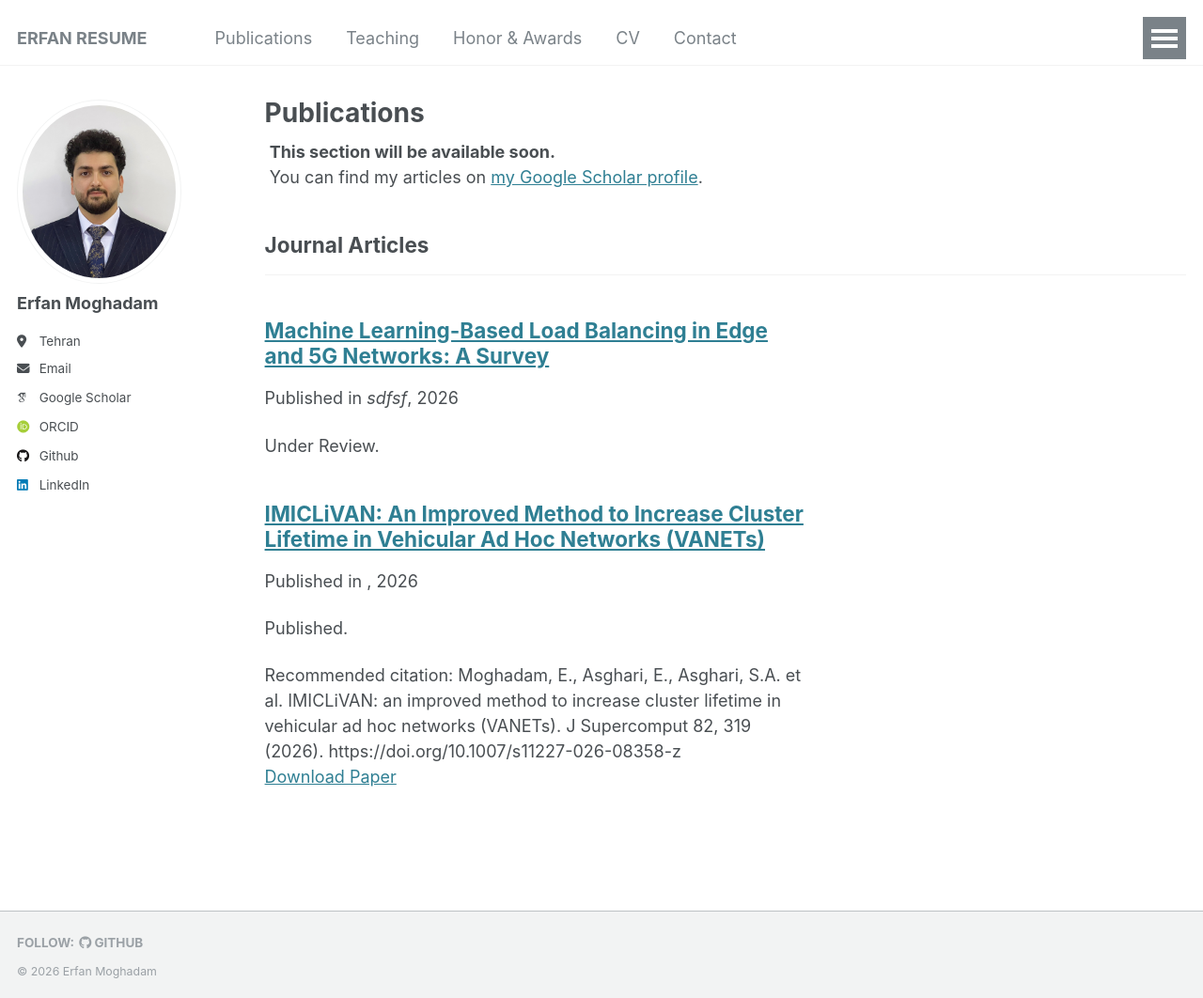
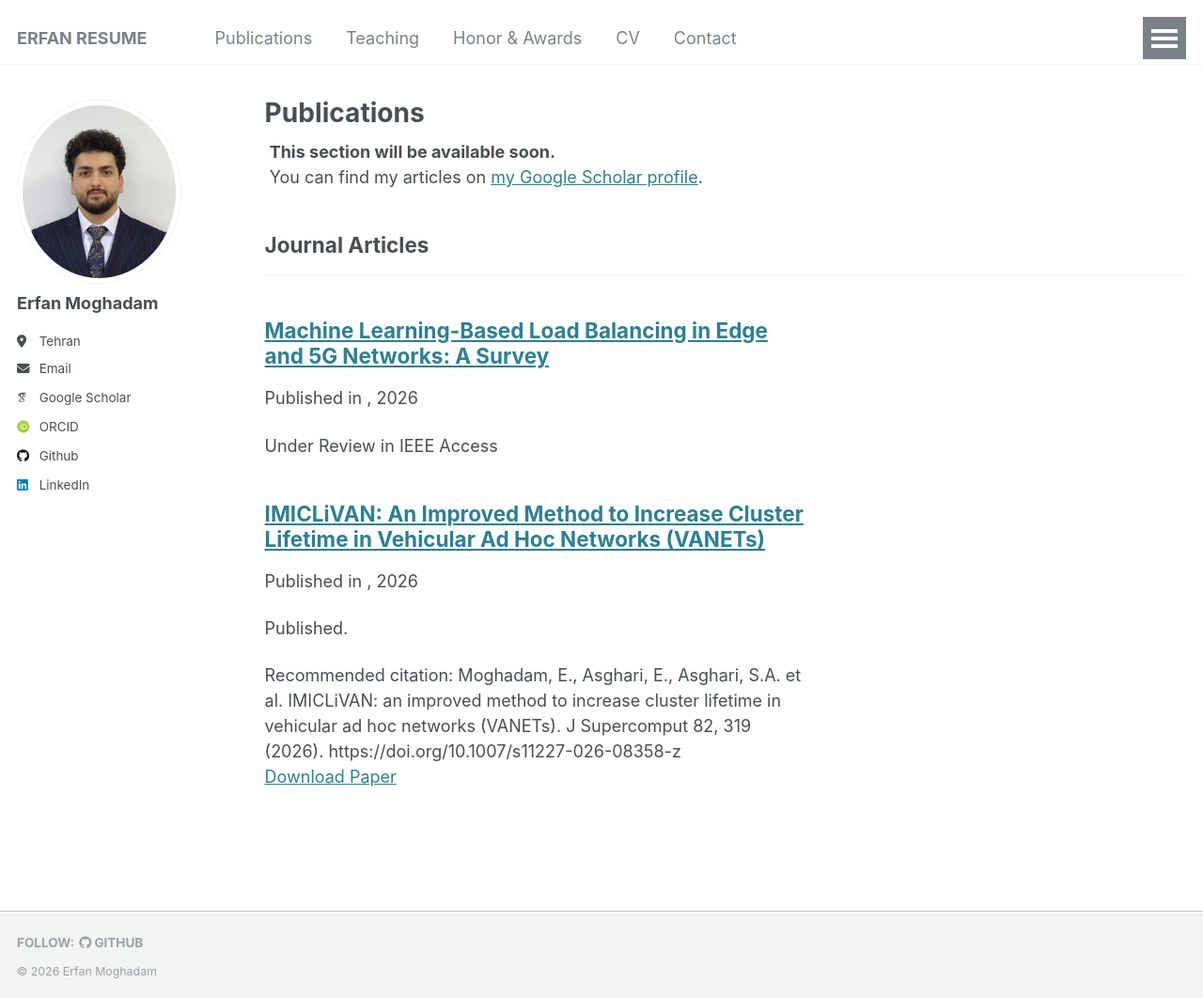
Before and after one commit to erfanresume/erfanresume.github.io, a Jekyll site: the page built from _pages/publications.html, in a window 1280 px wide and 1062 px high. Shown: the whole window at 94% size. Built offline with Jekyll 4.4.1, drawn with Linux system fonts in a browser that asks for light colours; some web fonts are replaced.

Commit message:
Update 2025-01-15-paper-title-number-1.md

```diff
--- a/_publications/2025-01-15-paper-title-number-1.md
+++ b/_publications/2025-01-15-paper-title-number-1.md
@@ -3,9 +3,9 @@ title: "Machine Learning-Based Load Balancing in Edge and 5G Networks: A Survey"
 collection: publications
 category: manuscripts
 permalink: /publication/2025-01-15-paper-title-number-1
-excerpt: 'Under Review.'
+excerpt: 'Under Review in IEEE Access'
 date: 2026-06-10
-venue: 'sdfsf'
+venue: ''
 # paperurl: 'http://academicpages.github.io/files/paper3.pdf'
 # citation: 'Your Name, You. (2024). &quot;Paper Title Number 3.&quot; <i>GitHub Journal of Bugs</i>. 1(3).'
 ---
```
